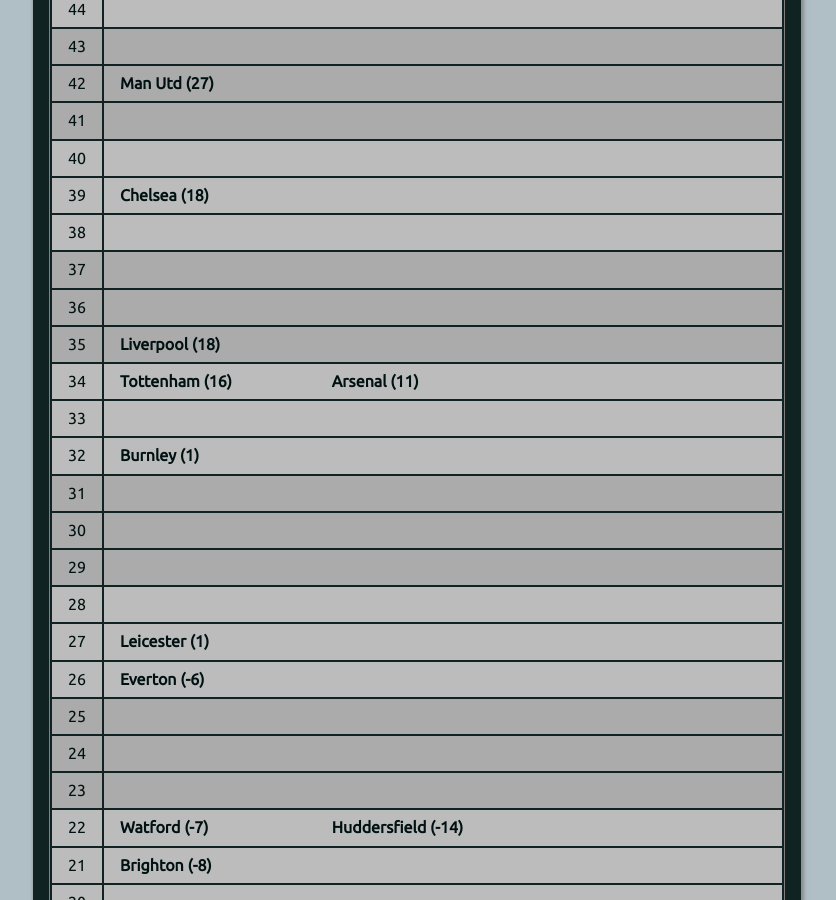
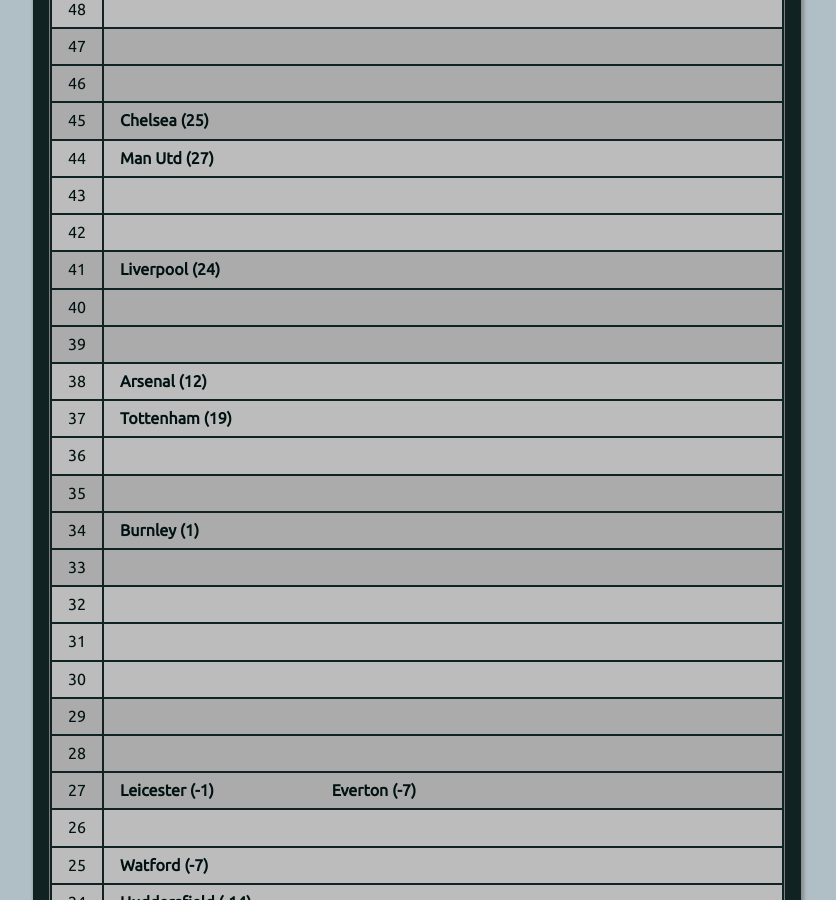
Before and after one commit to muru/muru.github.io, a Jekyll site: the page built from resources.md, in a window 1280 px wide and 900 px high, scrolled down 2061 px. Shown: the whole window, without its empty margins (223-1059 px from the left). Built offline with Jekyll 4.4.1, drawn with Linux system fonts in a browser that asks for light colours; some of the changed text lies outside the part shown.

Commit message:
updated cann-table: Mon  1 Jan 05:00:17 IST 2018

```diff
--- a/cann-table.html
+++ b/cann-table.html
@@ -1,12 +1,32 @@
 <table id="cann-table">
 <thead> <th> Pts </th> <th> Clubs (GD) </th> </thead>
 	<tr class="cann-row-1">
-		<td class="cann-point"> 55 </td>
+		<td class="cann-point"> 59 </td>
 		<td class="cann-clubs">
-			<span class="club-name"> Man City (48) </span>
+			<span class="club-name"> Man City (49) </span>
 		</td>
  	</tr>
 	<tr class="cann-row-1">
+		<td class="cann-point"> 58 </td>
+		<td class="cann-clubs">
+		</td>
+ 	</tr>
+	<tr class="cann-row-1">
+		<td class="cann-point"> 57 </td>
+		<td class="cann-clubs">
+		</td>
+ 	</tr>
+	<tr class="cann-row-2">
+		<td class="cann-point"> 56 </td>
+		<td class="cann-clubs">
+		</td>
+ 	</tr>
+	<tr class="cann-row-2">
+		<td class="cann-point"> 55 </td>
+		<td class="cann-clubs">
+		</td>
+ 	</tr>
+	<tr class="cann-row-2">
 		<td class="cann-point"> 54 </td>
 		<td class="cann-clubs">
 		</td>
@@ -16,12 +36,12 @@
 		<td class="cann-clubs">
 		</td>
  	</tr>
-	<tr class="cann-row-2">
+	<tr class="cann-row-1">
 		<td class="cann-point"> 52 </td>
 		<td class="cann-clubs">
 		</td>
  	</tr>
-	<tr class="cann-row-2">
+	<tr class="cann-row-1">
 		<td class="cann-point"> 51 </td>
 		<td class="cann-clubs">
 		</td>
@@ -31,12 +51,12 @@
 		<td class="cann-clubs">
 		</td>
  	</tr>
-	<tr class="cann-row-1">
+	<tr class="cann-row-2">
 		<td class="cann-point"> 49 </td>
 		<td class="cann-clubs">
 		</td>
  	</tr>
-	<tr class="cann-row-1">
+	<tr class="cann-row-2">
 		<td class="cann-point"> 48 </td>
 		<td class="cann-clubs">
 		</td>
@@ -46,59 +66,62 @@
 		<td class="cann-clubs">
 		</td>
  	</tr>
-	<tr class="cann-row-2">
+	<tr class="cann-row-1">
 		<td class="cann-point"> 46 </td>
 		<td class="cann-clubs">
 		</td>
  	</tr>
-	<tr class="cann-row-2">
+	<tr class="cann-row-1">
 		<td class="cann-point"> 45 </td>
 		<td class="cann-clubs">
+			<span class="club-name"> Chelsea (25) </span>
 		</td>
  	</tr>
 	<tr class="cann-row-2">
 		<td class="cann-point"> 44 </td>
 		<td class="cann-clubs">
+			<span class="club-name"> Man Utd (27) </span>
 		</td>
  	</tr>
-	<tr class="cann-row-1">
+	<tr class="cann-row-2">
 		<td class="cann-point"> 43 </td>
 		<td class="cann-clubs">
 		</td>
  	</tr>
-	<tr class="cann-row-1">
+	<tr class="cann-row-2">
 		<td class="cann-point"> 42 </td>
 		<td class="cann-clubs">
-			<span class="club-name"> Man Utd (27) </span>
 		</td>
  	</tr>
 	<tr class="cann-row-1">
 		<td class="cann-point"> 41 </td>
 		<td class="cann-clubs">
+			<span class="club-name"> Liverpool (24) </span>
 		</td>
  	</tr>
-	<tr class="cann-row-2">
+	<tr class="cann-row-1">
 		<td class="cann-point"> 40 </td>
 		<td class="cann-clubs">
 		</td>
  	</tr>
-	<tr class="cann-row-2">
+	<tr class="cann-row-1">
 		<td class="cann-point"> 39 </td>
 		<td class="cann-clubs">
-			<span class="club-name"> Chelsea (18) </span>
 		</td>
  	</tr>
 	<tr class="cann-row-2">
 		<td class="cann-point"> 38 </td>
 		<td class="cann-clubs">
+			<span class="club-name"> Arsenal (12) </span>
 		</td>
  	</tr>
-	<tr class="cann-row-1">
+	<tr class="cann-row-2">
 		<td class="cann-point"> 37 </td>
 		<td class="cann-clubs">
+			<span class="club-name"> Tottenham (19) </span>
 		</td>
  	</tr>
-	<tr class="cann-row-1">
+	<tr class="cann-row-2">
 		<td class="cann-point"> 36 </td>
 		<td class="cann-clubs">
 		</td>
@@ -106,17 +129,15 @@
 	<tr class="cann-row-1">
 		<td class="cann-point"> 35 </td>
 		<td class="cann-clubs">
-			<span class="club-name"> Liverpool (18) </span>
 		</td>
  	</tr>
-	<tr class="cann-row-2">
+	<tr class="cann-row-1">
 		<td class="cann-point"> 34 </td>
 		<td class="cann-clubs">
-			<span class="club-name"> Tottenham (16) </span>
-			<span class="club-name"> Arsenal (11) </span>
+			<span class="club-name"> Burnley (1) </span>
 		</td>
  	</tr>
-	<tr class="cann-row-2">
+	<tr class="cann-row-1">
 		<td class="cann-point"> 33 </td>
 		<td class="cann-clubs">
 		</td>
@@ -124,15 +145,14 @@
 	<tr class="cann-row-2">
 		<td class="cann-point"> 32 </td>
 		<td class="cann-clubs">
-			<span class="club-name"> Burnley (1) </span>
 		</td>
  	</tr>
-	<tr class="cann-row-1">
+	<tr class="cann-row-2">
 		<td class="cann-point"> 31 </td>
 		<td class="cann-clubs">
 		</td>
  	</tr>
-	<tr class="cann-row-1">
+	<tr class="cann-row-2">
 		<td class="cann-point"> 30 </td>
 		<td class="cann-clubs">
 		</td>
@@ -142,31 +162,33 @@
 		<td class="cann-clubs">
 		</td>
  	</tr>
-	<tr class="cann-row-2">
+	<tr class="cann-row-1">
 		<td class="cann-point"> 28 </td>
 		<td class="cann-clubs">
 		</td>
  	</tr>
-	<tr class="cann-row-2">
+	<tr class="cann-row-1">
 		<td class="cann-point"> 27 </td>
 		<td class="cann-clubs">
-			<span class="club-name"> Leicester (1) </span>
+			<span class="club-name"> Leicester (-1) </span>
+			<span class="club-name"> Everton (-7) </span>
 		</td>
  	</tr>
 	<tr class="cann-row-2">
 		<td class="cann-point"> 26 </td>
 		<td class="cann-clubs">
-			<span class="club-name"> Everton (-6) </span>
 		</td>
  	</tr>
-	<tr class="cann-row-1">
+	<tr class="cann-row-2">
 		<td class="cann-point"> 25 </td>
 		<td class="cann-clubs">
+			<span class="club-name"> Watford (-7) </span>
 		</td>
  	</tr>
-	<tr class="cann-row-1">
+	<tr class="cann-row-2">
 		<td class="cann-point"> 24 </td>
 		<td class="cann-clubs">
+			<span class="club-name"> Huddersfield (-14) </span>
 		</td>
  	</tr>
 	<tr class="cann-row-1">
@@ -174,66 +196,49 @@
 		<td class="cann-clubs">
 		</td>
  	</tr>
-	<tr class="cann-row-2">
+	<tr class="cann-row-1">
 		<td class="cann-point"> 22 </td>
 		<td class="cann-clubs">
-			<span class="club-name"> Watford (-7) </span>
-			<span class="club-name"> Huddersfield (-14) </span>
+			<span class="club-name"> Brighton (-10) </span>
 		</td>
  	</tr>
-	<tr class="cann-row-2">
+	<tr class="cann-row-1">
 		<td class="cann-point"> 21 </td>
 		<td class="cann-clubs">
-			<span class="club-name"> Brighton (-8) </span>
 		</td>
  	</tr>
 	<tr class="cann-row-2">
 		<td class="cann-point"> 20 </td>
 		<td class="cann-clubs">
+			<span class="club-name"> Southampton (-10) </span>
+			<span class="club-name"> Bournemouth (-12) </span>
+			<span class="club-name"> Stoke (-23) </span>
 		</td>
  	</tr>
-	<tr class="cann-row-1">
+	<tr class="cann-row-2">
 		<td class="cann-point"> 19 </td>
 		<td class="cann-clubs">
-			<span class="club-name"> Southampton (-7) </span>
-			<span class="club-name"> Stoke (-18) </span>
+			<span class="club-name"> Newcastle (-11) </span>
+			<span class="club-name"> Crystal Palace (-14) </span>
 		</td>
  	</tr>
-	<tr class="cann-row-1">
+	<tr class="cann-row-2">
 		<td class="cann-point"> 18 </td>
 		<td class="cann-clubs">
-			<span class="club-name"> Newcastle (-10) </span>
-			<span class="club-name"> Crystal Palace (-13) </span>
+			<span class="club-name"> West Ham (-16) </span>
 		</td>
  	</tr>
 	<tr class="cann-row-1">
 		<td class="cann-point"> 17 </td>
 		<td class="cann-clubs">
-			<span class="club-name"> West Ham (-16) </span>
-		</td>
- 	</tr>
-	<tr class="cann-row-2">
-		<td class="cann-point"> 16 </td>
-		<td class="cann-clubs">
-			<span class="club-name"> Bournemouth (-13) </span>
-		</td>
- 	</tr>
-	<tr class="cann-row-2">
-		<td class="cann-point"> 15 </td>
-		<td class="cann-clubs">
-		</td>
- 	</tr>
-	<tr class="cann-row-2">
-		<td class="cann-point"> 14 </td>
-		<td class="cann-clubs">
-			<span class="club-name"> West Brom (-13) </span>
 		</td>
  	</tr>
 	<tr class="cann-row-1">
-		<td class="cann-point"> 13 </td>
+		<td class="cann-point"> 16 </td>
 		<td class="cann-clubs">
-			<span class="club-name"> Swansea (-15) </span>
+			<span class="club-name"> West Brom (-13) </span>
+			<span class="club-name"> Swansea (-19) </span>
 		</td>
  	</tr>
 </table>
-<span id="cann-gen-note"> Generated on  Monday, 25 December 2017 at 05:00 IST. </span>
+<span id="cann-gen-note"> Generated on  Monday, 01 January 2018 at 05:00 IST. </span>
```
